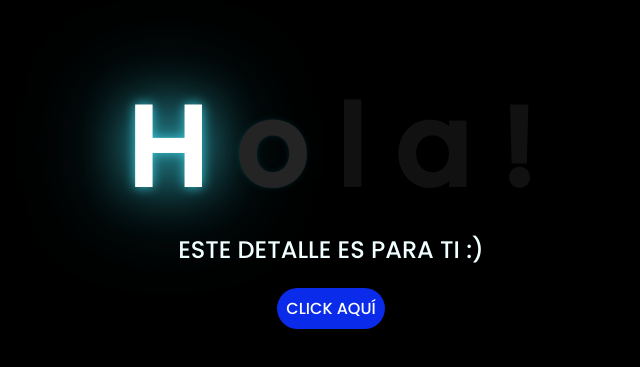
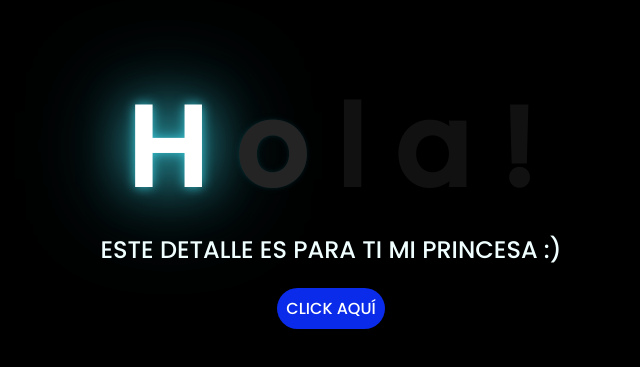
Before and after one commit to lokassokev/miamor, a plain HTML site: page index.html in a window 1280 px wide. Shown: the part 139-506 px from the top of the page, without its empty margins (317-957 px from the left). Drawn offline with Linux system fonts and the light colour scheme.

Commit message:
Update index.html

```diff
--- a/index.html
+++ b/index.html
@@ -19,7 +19,7 @@
         <span>!</span>
     </div>
     <div class="description">
-        <span>ESTE DETALLE ES PARA TI :)</span>
+        <span>ESTE DETALLE ES PARA TI MI PRINCESA :)</span>
     </div>
     <div class="button">
         <button class="botones">
```
